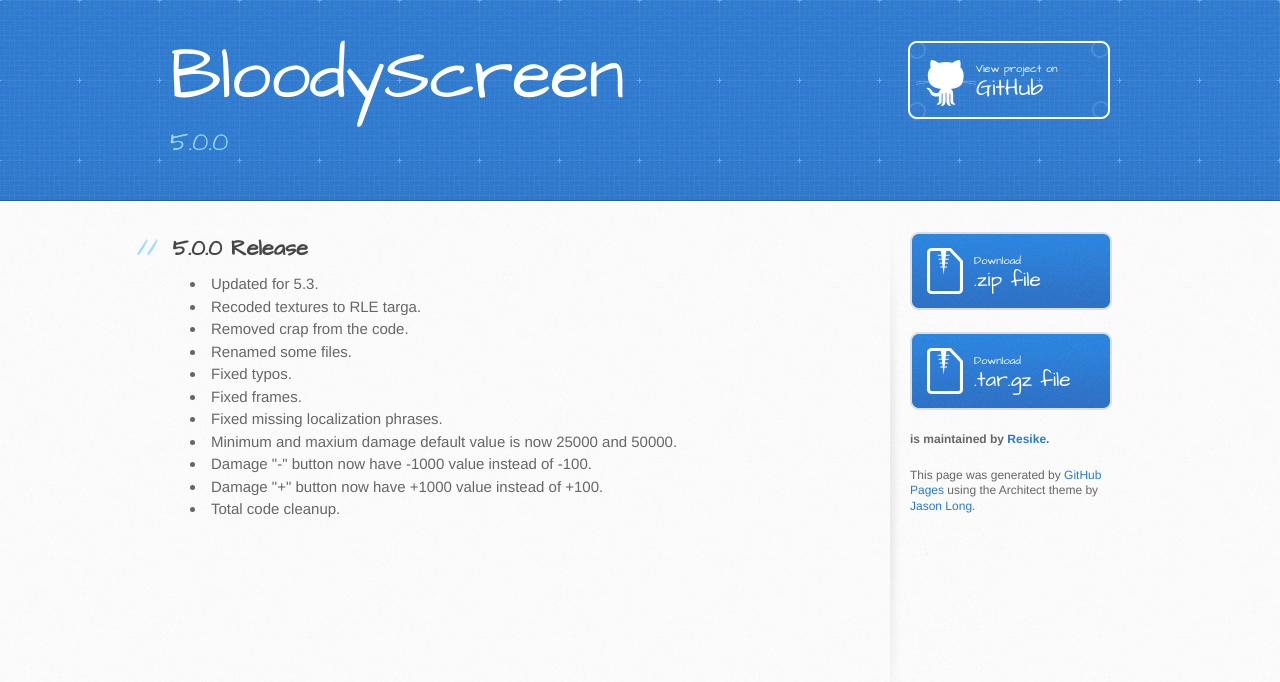
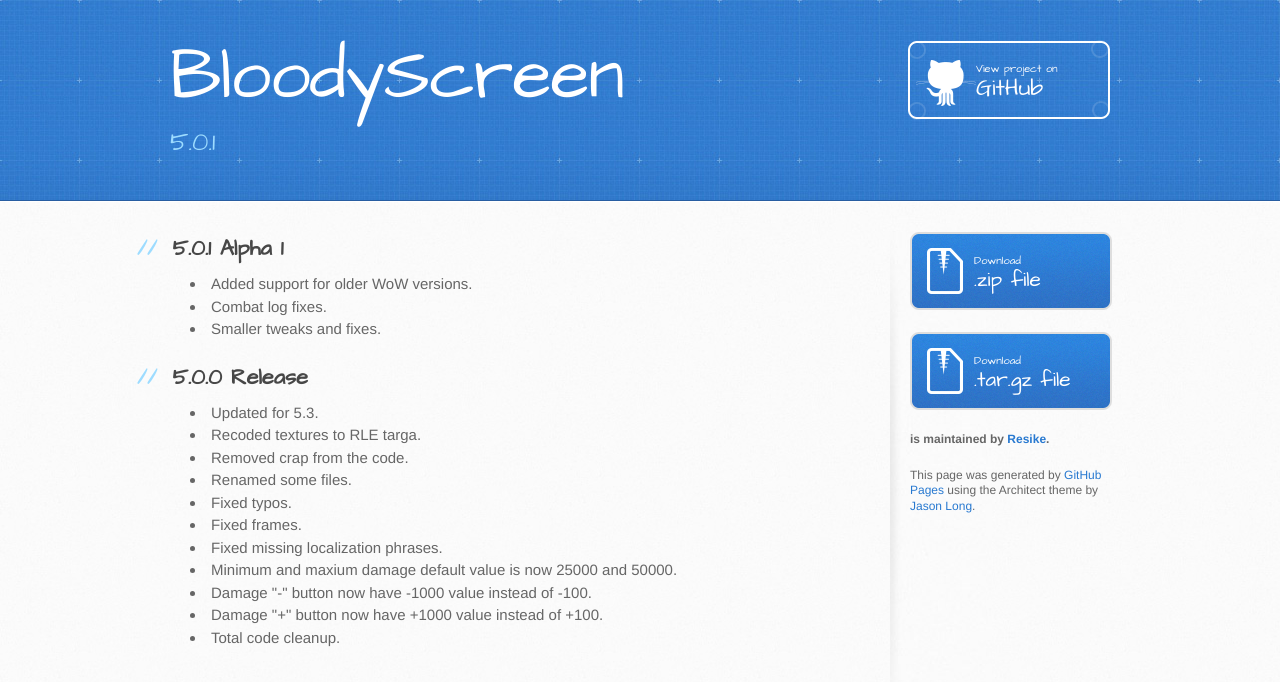
Before and after one commit to q513902026/BloodyScreen, a plain HTML site: page index.html in a window 1280 px wide. Drawn offline with Linux system fonts and the light colour scheme.

```diff
--- a/index.html
+++ b/index.html
@@ -20,7 +20,7 @@
     <header>
       <div class="inner">
         <h1>BloodyScreen</h1>
-        <h2>5.0.0</h2>
+        <h2>5.0.1</h2>
         <a href="https://github.com/Resike/BloodyScreen" class="button"><small>View project on</small>GitHub</a>
       </div>
     </header>
@@ -29,6 +29,13 @@
       <div class="inner clearfix">
         <section id="main-content">
           <h2>
+<a name="501-alpha-1" class="anchor" href="#501-alpha-1"><span class="octicon octicon-link"></span></a>5.0.1 Alpha 1</h2>
+
+<ul>
+<li>Added support for older WoW versions.</li>
+<li>Combat log fixes.</li>
+<li>Smaller tweaks and fixes.</li>
+</ul><h2>
 <a name="500-release" class="anchor" href="#500-release"><span class="octicon octicon-link"></span></a>5.0.0 Release</h2>
 
 <ul>
--- a/params.json
+++ b/params.json
@@ -1 +1 @@
-{"name":"BloodyScreen","tagline":"5.0.0","body":"## 5.0.0 Release\r\n- Updated for 5.3.\r\n- Recoded textures to RLE targa.\r\n- Removed crap from the code.\r\n- Renamed some files.\r\n- Fixed typos.\r\n- Fixed frames.\r\n- Fixed missing localization phrases.\r\n- Minimum and maxium damage default value is now 25000 and 50000.\r\n- Damage \"-\" button now have -1000 value instead of -100.\r\n- Damage \"+\" button now have +1000 value instead of +100.\r\n- Total code cleanup.","google":"","note":"Don't delete this file! It's used internally to help with page regeneration."}
+{"name":"BloodyScreen","tagline":"5.0.1","body":"## 5.0.1 Alpha 1\r\n- Added support for older WoW versions.\r\n- Combat log fixes.\r\n- Smaller tweaks and fixes.\r\n\r\n## 5.0.0 Release\r\n- Updated for 5.3.\r\n- Recoded textures to RLE targa.\r\n- Removed crap from the code.\r\n- Renamed some files.\r\n- Fixed typos.\r\n- Fixed frames.\r\n- Fixed missing localization phrases.\r\n- Minimum and maxium damage default value is now 25000 and 50000.\r\n- Damage \"-\" button now have -1000 value instead of -100.\r\n- Damage \"+\" button now have +1000 value instead of +100.\r\n- Total code cleanup.","google":"","note":"Don't delete this file! It's used internally to help with page regeneration."}
```
